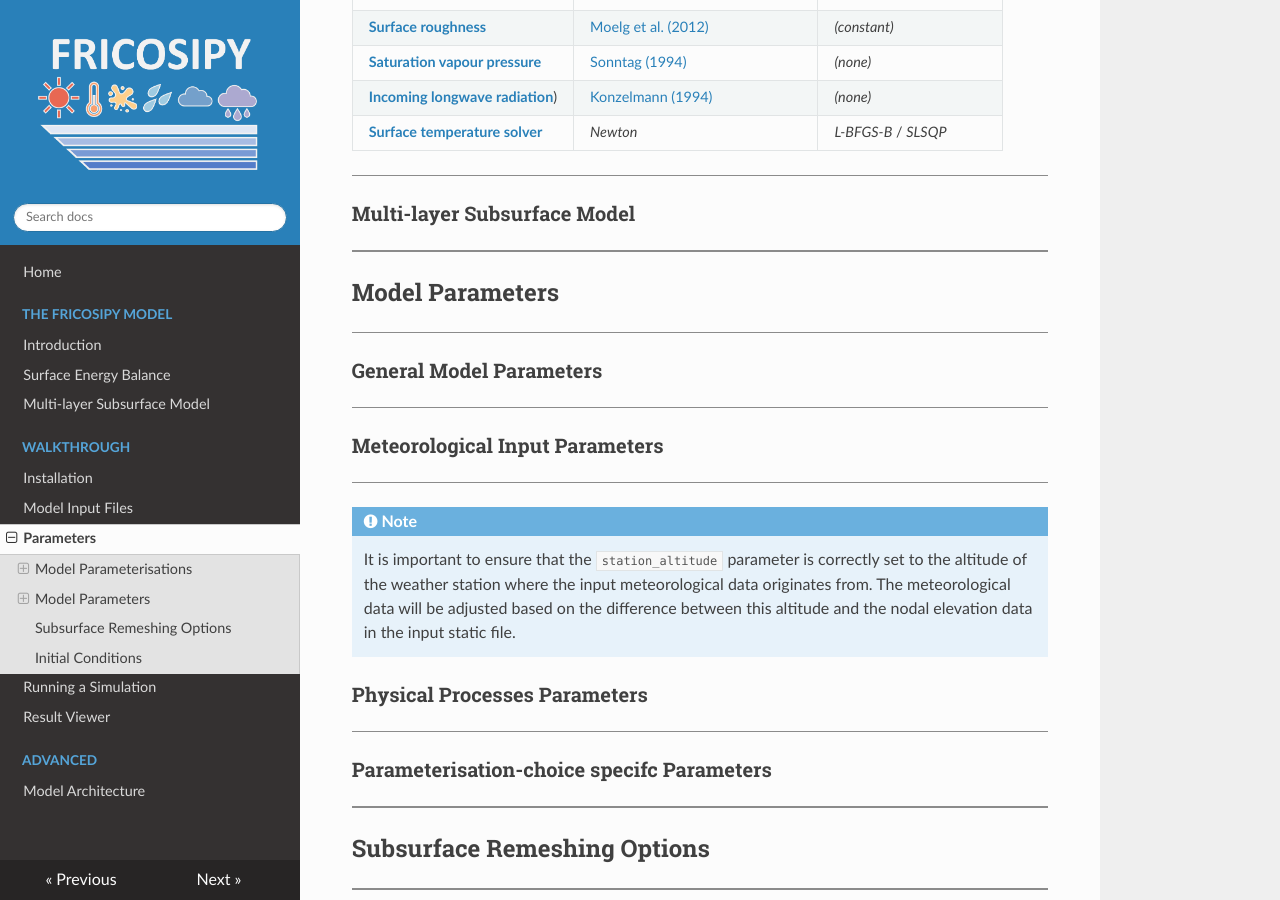
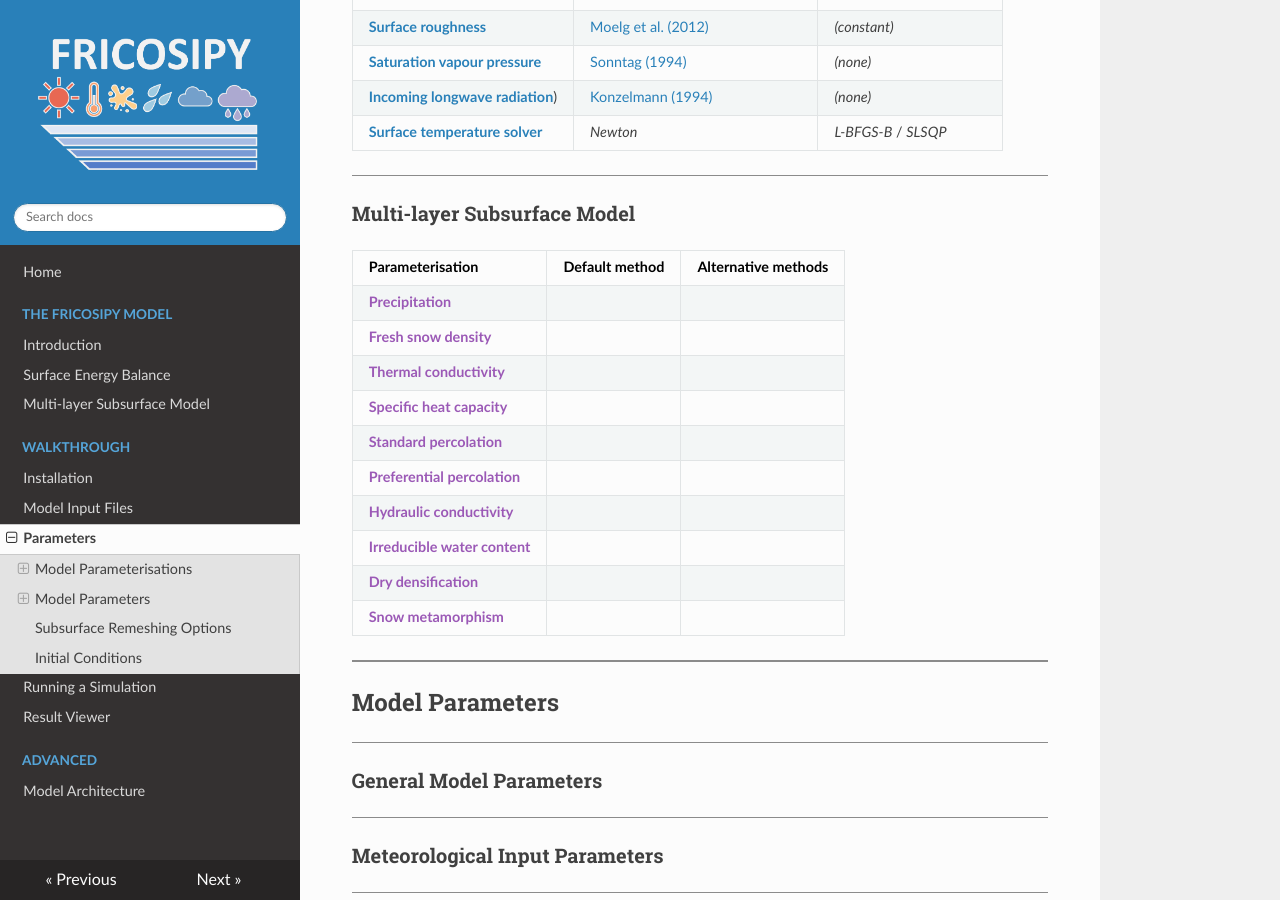
Before and after one commit to MarcusGastaldello/FRICOSIPY, an MkDocs documentation site: the page built from docs/parameters.md, in a window 1280 px wide and 900 px high, scrolled down 484 px. Built offline with MkDocs 1.6.1, drawn with Linux system fonts in a browser that asks for light colours.

Commit message:
Update parameters.md

```diff
--- a/docs/parameters.md
+++ b/docs/parameters.md
@@ -28,6 +28,19 @@ The *FRICOSIPY* model enables the user to customise the parameterisations used t
 
 ### Multi-layer Subsurface Model
 
+| Parameterisation | Default method | Alternative methods |
+|---|---|---|
+| [**Precipitation**]() | | |
+| [**Fresh snow density**]() | | |
+| [**Thermal conductivity**]() | | |
+| [**Specific heat capacity**]() | | |
+| [**Standard percolation**]() | | |
+| [**Preferential percolation**]() | | |
+| [**Hydraulic conductivity**]() | | |
+| [**Irreducible water content**]() | | |
+| [**Dry densification**]() | | |
+| [**Snow metamorphism**]() | | |
+
 <hr style="height:2px; background-color:#8b8b8b; border:none;" />
 
 ## Model Parameters
@@ -40,10 +53,6 @@ The *FRICOSIPY* model enables the user to customise the parameterisations used t
 ### Meteorological Input Parameters
 
 <hr style="height:1px; background-color:#8b8b8b; border:none;" />
-
-!!! note
-
-    It is important to ensure that the `station_altitude` parameter is correctly set to the altitude of the weather station where the input meteorological data originates from. The meteorological data will be adjusted based on the difference between this altitude and the nodal elevation data in the input static file.
 
 ### Physical Processes Parameters
 
```
